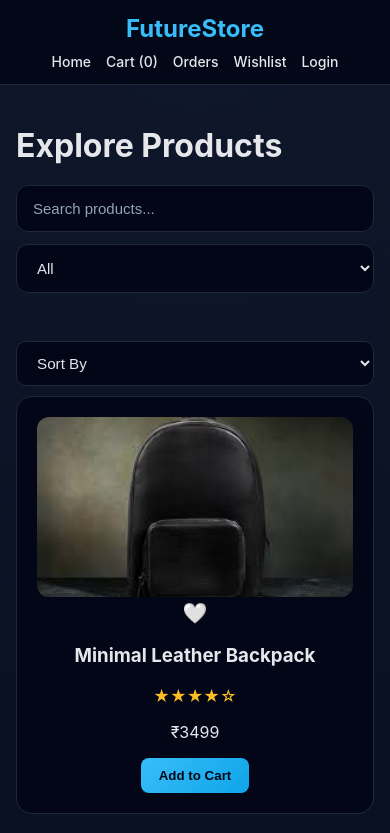
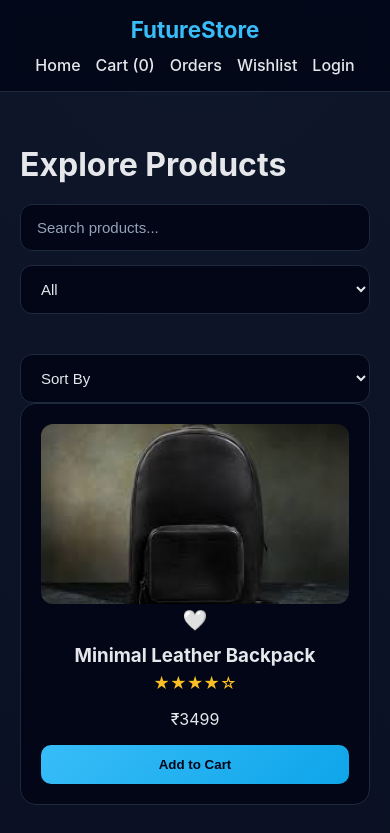
Before and after one commit to aKshaykumarsingh1501/FUTURE_FS_02, a React (Vite) app: page / in a window 390 px wide. Shown: the top 833 px of the page. Built offline with nearby package versions, Linux system fonts and the light colour scheme.

Commit message:
initial commit

```diff
--- a/src/index.css
+++ b/src/index.css
@@ -1,33 +1,47 @@
-/* RESET */
+/* ================= RESET ================= */
 * {
   box-sizing: border-box;
 }
 
+html,
 body {
   margin: 0;
+  padding: 0;
+  width: 100%;
+  overflow-x: hidden;
+}
+
+body {
   font-family: "Inter", system-ui, sans-serif;
   background: radial-gradient(circle at top, #0f172a, #020617);
   color: #e5e7eb;
 }
 
-/* NAVBAR */
+/* ================= NAVBAR ================= */
 .navbar {
   display: flex;
   justify-content: space-between;
   align-items: center;
-  padding: 18px 10%;
+  padding: 16px 24px;
   background: rgba(2, 6, 23, 0.85);
   backdrop-filter: blur(10px);
   border-bottom: 1px solid #1e293b;
+  flex-wrap: wrap;
 }
 
 .navbar h2 {
   color: #38bdf8;
   margin: 0;
+  font-size: 1.4rem;
+}
+
+.navbar-links {
+  display: flex;
+  gap: 18px;
+  flex-wrap: wrap;
 }
 
 .navbar a {
-  margin-left: 20px;
   color: #e5e7eb;
   text-decoration: none;
   font-weight: 500;
@@ -37,21 +51,48 @@ body {
   color: #38bdf8;
 }
 
-/* MAIN CONTAINER */
+/* ================= CONTAINER ================= */
 .container {
   max-width: 1200px;
   margin: auto;
-  padding: 40px 20px;
+  padding: 32px 20px;
 }
 
-/* PRODUCT GRID */
+/* ================= FILTER BAR ================= */
+.filter-bar {
+  display: flex;
+  gap: 18px;
+  align-items: center;
+  margin-bottom: 40px;
+}
+
+.search-input,
+.category-select,
+.sort-select {
+  padding: 14px 16px;
+  border-radius: 12px;
+  background: #020617;
+  border: 1px solid #1e293b;
+  color: #e5e7eb;
+  font-size: 15px;
+}
+
+.search-input {
+  flex: 1;
+}
+
+.search-input::placeholder {
+  color: #94a3b8;
+}
+
+/* ================= GRID ================= */
 .grid {
   display: grid;
-  grid-template-columns: repeat(auto-fit, minmax(260px, 1fr));
+  grid-template-columns: repeat(auto-fill, minmax(260px, 1fr));
   gap: 28px;
 }
 
-/* PRODUCT CARD */
+/* ================= PRODUCT CARD ================= */
 .product-card {
   background: #020617;
   border: 1px solid #1e293b;
@@ -69,34 +110,43 @@ body {
 
 .product-card img {
   width: 100%;
-  height: 200px;
+  height: 220px;
   object-fit: cover;
   border-radius: 12px;
 }
 
-/* BUTTON */
+.product-card h3 {
+  margin: 12px 0 6px;
+}
+
+.product-card .price {
+  color: #38bdf8;
+  font-weight: 600;
+  margin-bottom: 10px;
+}
+
+/* ================= BUTTON ================= */
 button {
-  padding: 10px 18px;
+  padding: 12px 18px;
   background: linear-gradient(135deg, #38bdf8, #0ea5e9);
   color: #020617;
   border: none;
-  border-radius: 8px;
+  border-radius: 10px;
   font-weight: 600;
   cursor: pointer;
 }
 
-/* PRODUCT DETAILS PAGE (FIXED) */
+/* ================= PRODUCT DETAILS ================= */
 .product-details {
   display: flex;
-  gap: 60px;
-  padding: 60px 8%;
-  align-items: flex-start;
+  gap: 50px;
+  max-width: 1200px;
+  margin: auto;
+  padding: 40px 20px;
 }
 
-/* IMAGE SECTION */
 .image-section {
   flex: 0 0 420px;
-  max-width: 420px;
 }
 
 .main-image {
@@ -108,11 +158,11 @@ button {
   border-radius: 16px;
 }
 
-/* THUMBNAILS */
 .thumbs {
   display: flex;
   gap: 10px;
   margin-top: 12px;
+  flex-wrap: wrap;
 }
 
 .thumb {
@@ -124,19 +174,18 @@ button {
   opacity: 0.6;
   border: 2px solid transparent;
 }
-.sort-select {
-  margin-bottom: 10px;
-}
 
 .thumb.active {
   opacity: 1;
   border-color: #38bdf8;
 }
 
-/* INFO SECTION */
 .info {
   flex: 1;
-  max-width: 600px;
+}
+
+.info h1 {
+  margin-top: 0;
 }
 
 .price {
@@ -150,65 +199,15 @@ button {
   color: #cbd5f5;
 }
 
-/* MOBILE */
-@media (max-width: 768px) {
-  .product-details {
-    flex-direction: column;
-  }
-
-  .image-section {
-    max-width: 100%;
-  }
-}
-/* SORT SELECT – DARK THEME */
-.sort-select {
-  background: #020617;
-  color: #e5e7eb;
-  border: 1px solid #1e293b;
-  border-radius: 10px;
-  padding: 12px 16px;
-  min-width: 220px;
-  font-size: 0.95rem;
-  cursor: pointer;
-  transition: all 0.2s ease;
-}
-
-.sort-select:hover {
-  border-color: #38bdf8;
-}
-
-.sort-select:focus {
-  outline: none;
-  border-color: #38bdf8;
-  box-shadow: 0 0 0 2px rgba(56, 189, 248, 0.25);
-}
-
-.sort-select option {
-  background: #020617;
-  color: #e5e7eb;
-}
-/* LOGIN PAGE */
+/* ================= LOGIN ================= */
 .login-container {
   max-width: 420px;
-  margin: 140px auto;
-  padding: 45px 40px;
+  margin: 100px auto;
+  padding: 40px;
   background: rgba(2, 6, 23, 0.9);
   border: 1px solid #1e293b;
   border-radius: 20px;
-  backdrop-filter: blur(16px);
   text-align: center;
-  animation: fadeUp 0.6s ease;
-}
-
-.login-container h1 {
-  color: #38bdf8;
-  margin-bottom: 8px;
-}
-
-.login-sub {
-  color: #94a3b8;
-  font-size: 0.95rem;
-  margin-bottom: 30px;
 }
 
 .login-form {
@@ -218,251 +217,64 @@ button {
 }
 
 .login-input {
-  padding: 14px 16px;
+  padding: 14px;
   background: #020617;
   border: 1px solid #1e293b;
   border-radius: 12px;
   color: #e5e7eb;
-  font-size: 0.95rem;
 }
 
-.login-input::placeholder {
-  color: #64748b;
-}
-
-.login-input:focus {
-  outline: none;
-  border-color: #38bdf8;
-  box-shadow: 0 0 0 3px rgba(56, 189, 248, 0.25);
-}
-
-.login-btn {
-  margin-top: 10px;
-  padding: 14px;
-  background: linear-gradient(135deg, #38bdf8, #0ea5e9);
-  color: #020617;
-  border-radius: 12px;
-  font-weight: 700;
-  cursor: pointer;
-}
-
-/* subtle animation */
-@keyframes fadeUp {
-  from {
-    opacity: 0;
-    transform: translateY(20px);
-  }
-  to {
-    opacity: 1;
-    transform: translateY(0);
-  }
-}
-/* CHECKOUT PAGE */
-.checkout-wrapper {
+/* ================= CHECKOUT ================= */
+.checkout-wrapper,
+.success-wrapper {
   min-height: calc(100vh - 80px);
   display: flex;
   justify-content: center;
   align-items: center;
+  padding: 20px;
 }
 
-.checkout-card {
+.checkout-card,
+.success-card {
   width: 100%;
   max-width: 420px;
   background: rgba(2, 6, 23, 0.9);
   border: 1px solid #1e293b;
   border-radius: 18px;
   padding: 30px;
-  box-shadow: 0 20px 40px rgba(0, 0, 0, 0.5);
+  text-align: center;
 }
 
-.checkout-card h1 {
-  margin-bottom: 25px;
-  text-align: center;
-  color: #38bdf8;
-}
+/* ================= RESPONSIVE ================= */
 
-.checkout-section {
-  margin-bottom: 20px;
-}
-
-.checkout-section label {
-  display: block;
-  margin-bottom: 6px;
-  font-size: 0.9rem;
-  color: #cbd5f5;
-}
-
-.checkout-section input,
-.checkout-section select {
-  width: 100%;
-  padding: 12px;
-  border-radius: 10px;
-  border: 1px solid #1e293b;
-  background: #020617;
-  color: #e5e7eb;
-}
-
-.checkout-summary {
-  margin: 25px 0;
-  padding-top: 15px;
-  border-top: 1px dashed #1e293b;
-}
-
-.checkout-summary div {
-  display: flex;
-  justify-content: space-between;
-  margin-bottom: 10px;
-  font-weight: 500;
-}
-
-.place-order-btn {
-  width: 100%;
-  padding: 14px;
-  font-size: 1rem;
-  border-radius: 12px;
-  background: linear-gradient(135deg, #38bdf8, #0ea5e9);
-}
-/* SUCCESS PAGE */
-.success-wrapper {
-  min-height: calc(100vh - 80px);
-  display: flex;
-  justify-content: center;
-  align-items: center;
-}
-
-.success-card {
-  background: rgba(2, 6, 23, 0.9);
-  border: 1px solid #1e293b;
-  border-radius: 20px;
-  padding: 40px 35px;
-  text-align: center;
-  max-width: 420px;
-  width: 100%;
-  box-shadow: 0 25px 50px rgba(0, 0, 0, 0.6);
-}
-
-.success-icon {
-  font-size: 3rem;
-  margin-bottom: 10px;
-}
-
-.success-card h1 {
-  color: #38bdf8;
-  margin-bottom: 10px;
-}
-
-.success-card p {
-  color: #cbd5f5;
-  margin-bottom: 30px;
-}
-
-.success-actions {
-  display: flex;
-  gap: 15px;
-  justify-content: center;
-}
-
-/* BUTTONS */
-.btn-primary {
-  padding: 12px 22px;
-  background: linear-gradient(135deg, #38bdf8, #0ea5e9);
-  color: #020617;
-  border-radius: 10px;
-  font-weight: 600;
-  text-decoration: none;
-}
-
-.btn-outline {
-  padding: 12px 22px;
-  border: 1px solid #38bdf8;
-  color: #38bdf8;
-  border-radius: 10px;
-  font-weight: 600;
-  text-decoration: none;
-}
-
-.btn-outline:hover {
-  background: rgba(56, 189, 248, 0.1);
-}
-/* FILTER BAR */
-.filter-bar {
-  display: flex;
-  gap: 16px;
-  align-items: center;
-
-  margin-bottom: 48px;
-}
-
-.search-input {
-  flex: 1;
-  padding: 14px 16px;
-  border-radius: 12px;
-  background: #020617;
-  border: 1px solid #1e293b;
-  color: #e5e7eb;
-  font-size: 15px;
-}
-
-.search-input::placeholder {
-  color: #94a3b8;
-}
-
-.category-select {
-  min-width: 200px;
-  padding: 14px 16px;
-  border-radius: 12px;
-  background: #020617;
-  border: 1px solid #1e293b;
-  color: #e5e7eb;
-  font-size: 15px;
-  cursor: pointer;
-}
-
-.category-select option {
-  background: #020617;
-}
-
-/* MOBILE FIX */
-@media (max-width: 768px) {
-  .filter-bar {
-    flex-direction: column;
-    align-items: stretch;
-  }
-
-  .category-select {
-    width: 100%;
-  }
-}
-/* ================= RESPONSIVE FIX ================= */
-
-/* TABLETS */
+/* TABLET */
 @media (max-width: 1024px) {
-  .navbar {
-    padding: 14px 20px;
-  }
-
-  .container {
-    max-width: 100%;
-    padding: 20px;
-  }
-
   .product-details {
-    padding: 30px 20px;
     gap: 30px;
   }
 
   .image-section {
-    max-width: 100%;
-    flex: unset;
+    flex: 0 0 360px;
   }
 }
 
-/* MOBILES */
-@media (max-width: 600px) {
+/* MOBILE */
+@media (max-width: 768px) {
   .navbar {
     flex-direction: column;
+    align-items: center;
     gap: 12px;
-    align-items: flex-start;
+  }
+
+  .filter-bar {
+    flex-direction: column;
+    gap: 14px;
+  }
+
+  .search-input,
+  .category-select,
+  .sort-select {
+    width: 100%;
   }
 
   .grid {
@@ -473,81 +285,22 @@ button {
     flex-direction: column;
   }
 
+  .image-section {
+    width: 100%;
+  }
+
   .thumbs {
     justify-content: center;
-    flex-wrap: wrap;
-  }
-
-  .checkout-card,
-  .login-container,
-  .success-card {
-    margin: 20px;
-  }
-}
-/* ===== FINAL RESPONSIVE FIX ===== */
-
-/* GLOBAL MOBILE RESET */
-@media (max-width: 768px) {
-  body {
-    overflow-x: hidden;
-  }
-
-  .container {
-    width: 100%;
-    max-width: 100%;
-    padding: 20px 16px;
   }
 }
 
-/* NAVBAR FIX */
-@media (max-width: 768px) {
-  .navbar {
-    padding: 14px 16px;
-    flex-wrap: wrap;
-    row-gap: 10px;
+/* SMALL MOBILE */
+@media (max-width: 480px) {
+  .product-card img {
+    height: 180px;
   }
 
-  .navbar h2 {
-    width: 100%;
-    text-align: center;
-  }
-
-  .navbar div {
-    width: 100%;
-    display: flex;
-    justify-content: center;
-    flex-wrap: wrap;
-    gap: 14px;
-  }
-
-  .navbar a {
-    margin-left: 0;
-    font-size: 14px;
-  }
-}
-
-/* FILTER BAR FIX */
-@media (max-width: 768px) {
-  .filter-bar {
-    flex-direction: column;
-    gap: 12px;
-  }
-
-  .search-input,
-  .category-select,
-  .sort-select {
+  button {
     width: 100%;
   }
 }
-
-/* PRODUCT GRID FIX */
-@media (max-width: 600px) {
-  .grid {
-    grid-template-columns: 1fr;
-    gap: 20px;
-  }
-
-  .product-card img {
-    height: 180px;
-  }
-}
```
